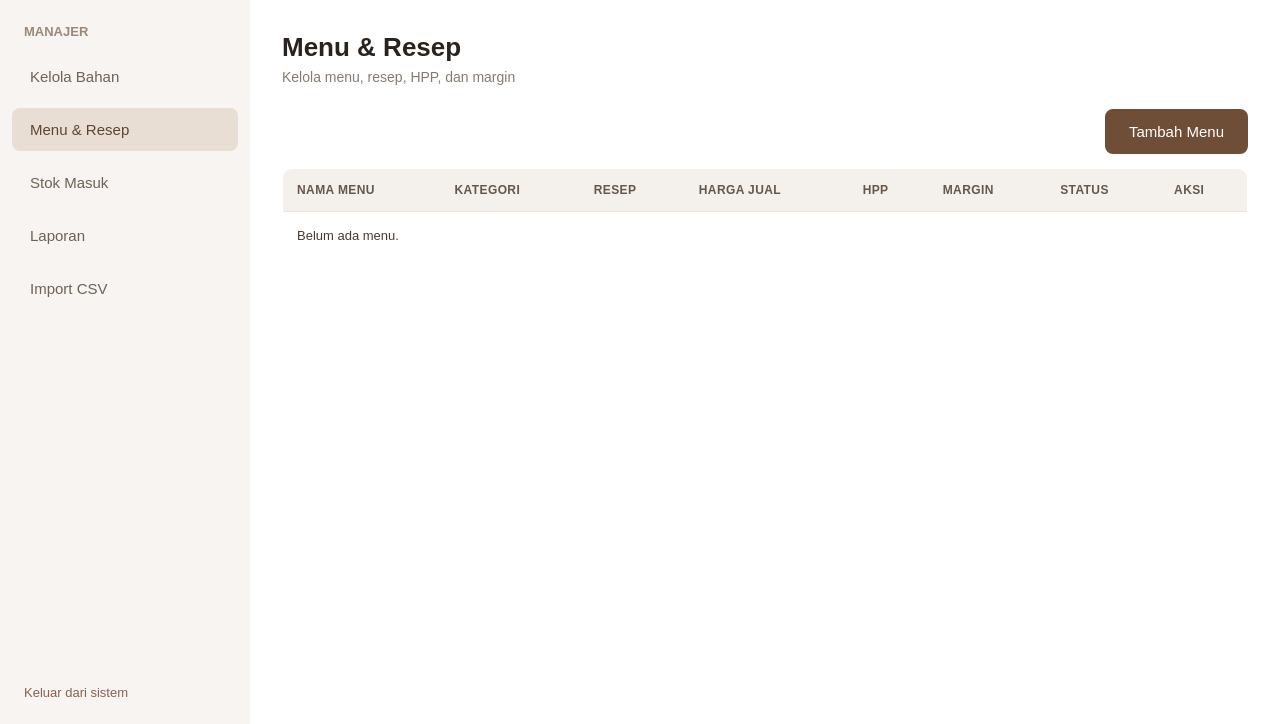
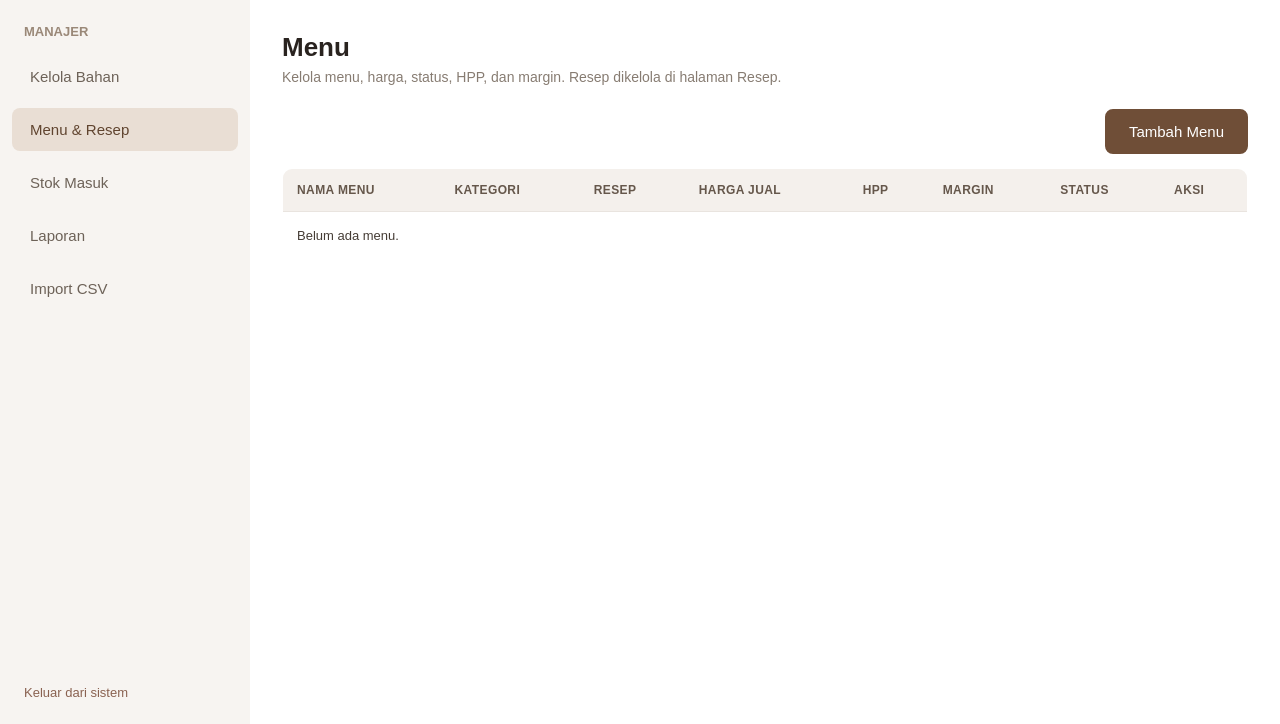
Before and after one commit to gracemikha-coder/cafe-ukk, a Laravel app: page /manajer/menu in a window 1280 px wide. Shown: the part 76-800 px from the top of the page. Run offline with Laravel 12, Linux system fonts and the light colour scheme; a user stored in the database is signed in; data comes from the database, SQL or seed files in the repository; data that the repository does not hold is empty.

Commit message:
Aktifkan modul Resep terpisah dan rapikan halaman Menu

```diff
--- a/resources/views/manajer/menu/index.blade.php
+++ b/resources/views/manajer/menu/index.blade.php
@@ -1,10 +1,10 @@
 @extends('layouts.manajer')
 
-@section('title', 'Menu & Resep - Kopi Senja')
+@section('title', 'Menu - Kopi Senja')
 
 @section('konten')
-    <h1 class="judul">Menu &amp; Resep</h1>
-    <p class="sub">Kelola menu, resep, HPP, dan margin</p>
+    <h1 class="judul">Menu</h1>
+    <p class="sub">Kelola menu, harga, status, HPP, dan margin. Resep dikelola di halaman Resep.</p>
 
     @if (session('sukses'))
         <div class="sukses">{{ session('sukses') }}</div>
@@ -65,6 +65,7 @@
                     </td>
                     <td>
                         <a class="link-aksi" href="/manajer/menu/{{ $m->id }}/edit">Edit</a>
+                        <a class="link-aksi" style="margin-left:10px" href="/manajer/resep/{{ $m->id }}">Resep</a>
                         <form action="/manajer/menu/{{ $m->id }}/toggle" method="POST" style="display:inline">
                             @csrf
                             @method('PATCH')
```
Also changed, not shown: app/Http/Controllers/ResepController.php (+7 -0 lines).
